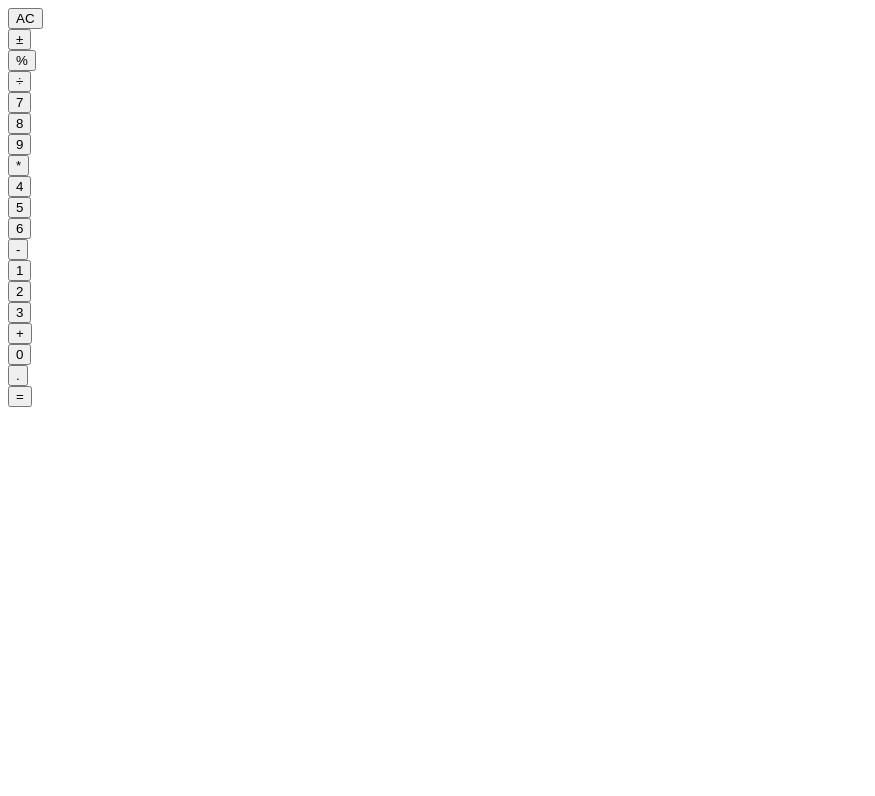
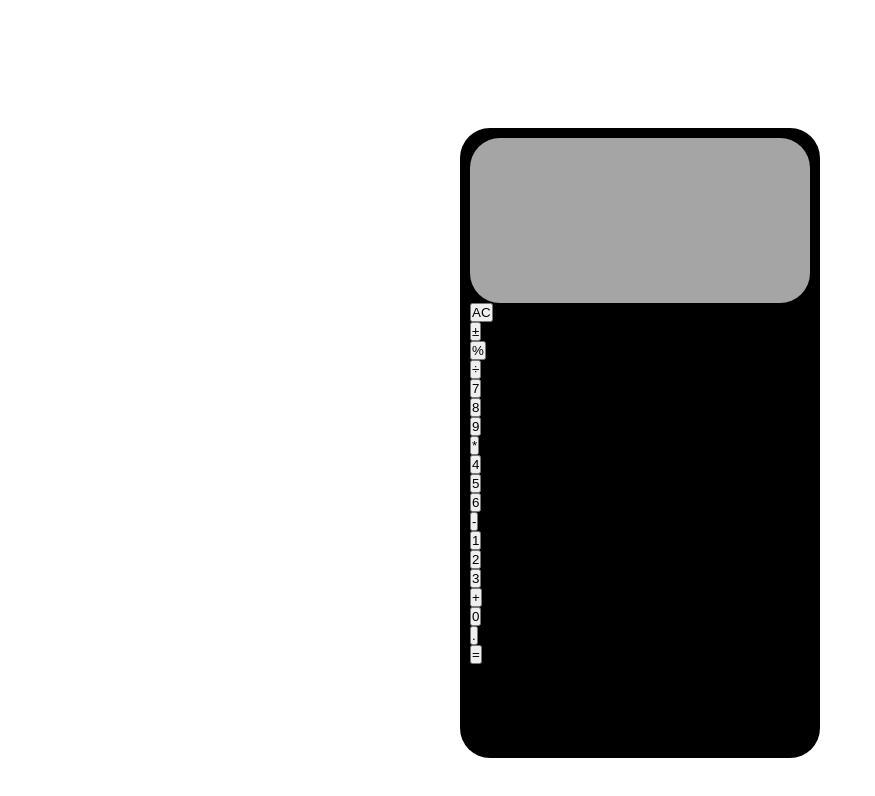
Before and after one commit to Gamzeysr/ios-Calculator, a plain HTML site: page index.html in a window 1280 px wide. Shown: the whole page, without its empty margins (0-875 px from the left). Drawn offline with Linux system fonts and the light colour scheme.

Commit message:
screen container created

```diff
--- a/style.css
+++ b/style.css
@@ -1 +1,33 @@
 @import './theme.css';
+
+* {
+    box-sizing: border-box;
+    margin: 0;
+    padding: 0;
+    font-family: Arial, Helvetica, sans-serif;
+    font-weight: 500;
+}
+
+body {
+    margin-top: 8rem;
+}
+
+#screen {
+    background-color: var(--tusbcgop);
+    border-radius: 30px;
+    height: 165px;
+    width: 340px;
+    margin: auto;
+    font-size: 50px;
+    padding: 20px;
+    overflow: hidden;
+}
+
+.container {
+    height: 630px;
+    width: 360px;
+    background-color: var(--siyah);
+    margin: 10px auto;
+    padding: 10px;
+    border-radius: 30px
+}
```
